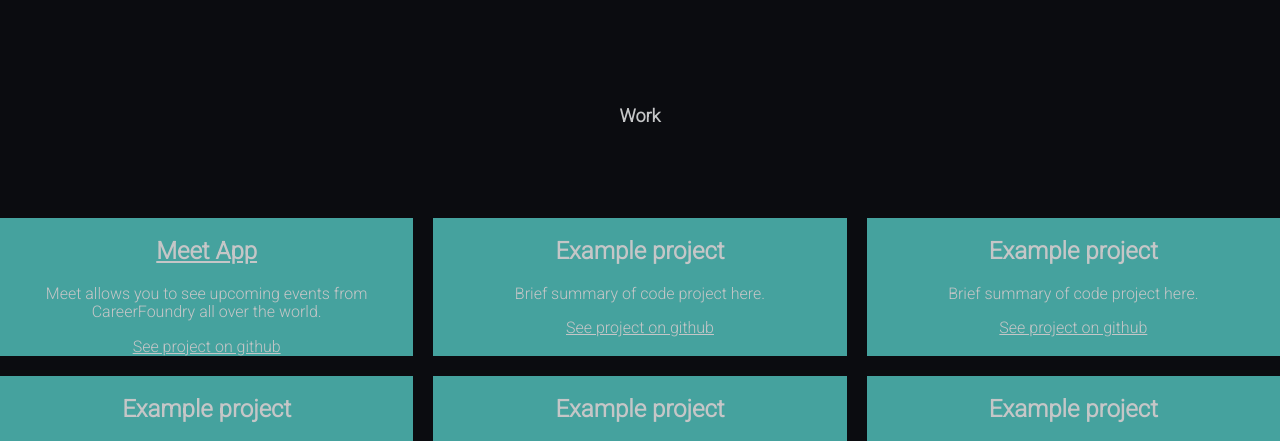
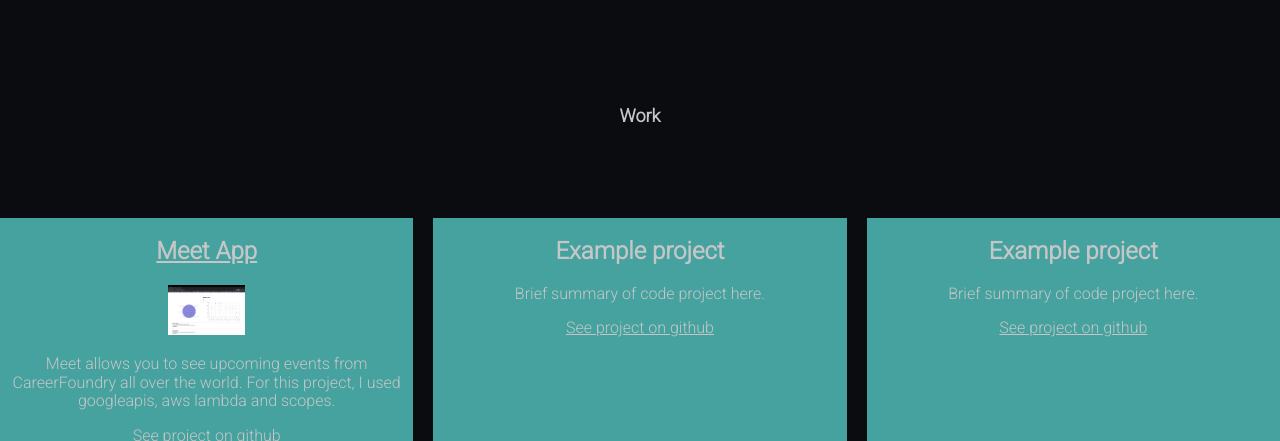
Before and after one commit to SethSingletary/Porfolio, a plain HTML site: page work.html in a window 1280 px wide. Shown: the part 336-777 px from the top of the page. Drawn offline with nearby package versions, Linux system fonts and the light colour scheme.

Commit message:
added image and technologies used in meet

```diff
--- a/work.html
+++ b/work.html
@@ -37,9 +37,10 @@
            <div class="grid">
                 <div class="grid_item">
                     <h2><a href="https://sethsingletary.github.io/meet/" target="_blank">Meet App</a></h2>
-
+                    <img src="images/meet-app.png" alt="meet-app" height="50">
                     <p>
                         Meet allows you to see upcoming events from CareerFoundry all over the world.
+                        For this project, I used googleapis, aws lambda and scopes.
                     </p>
                     <a href="https://github.com/SethSingletary/meet" target="_blank">See project on github</a>
                 </div>
```
Also changed, not shown: images/meet-app.png (added), 1 other file.
